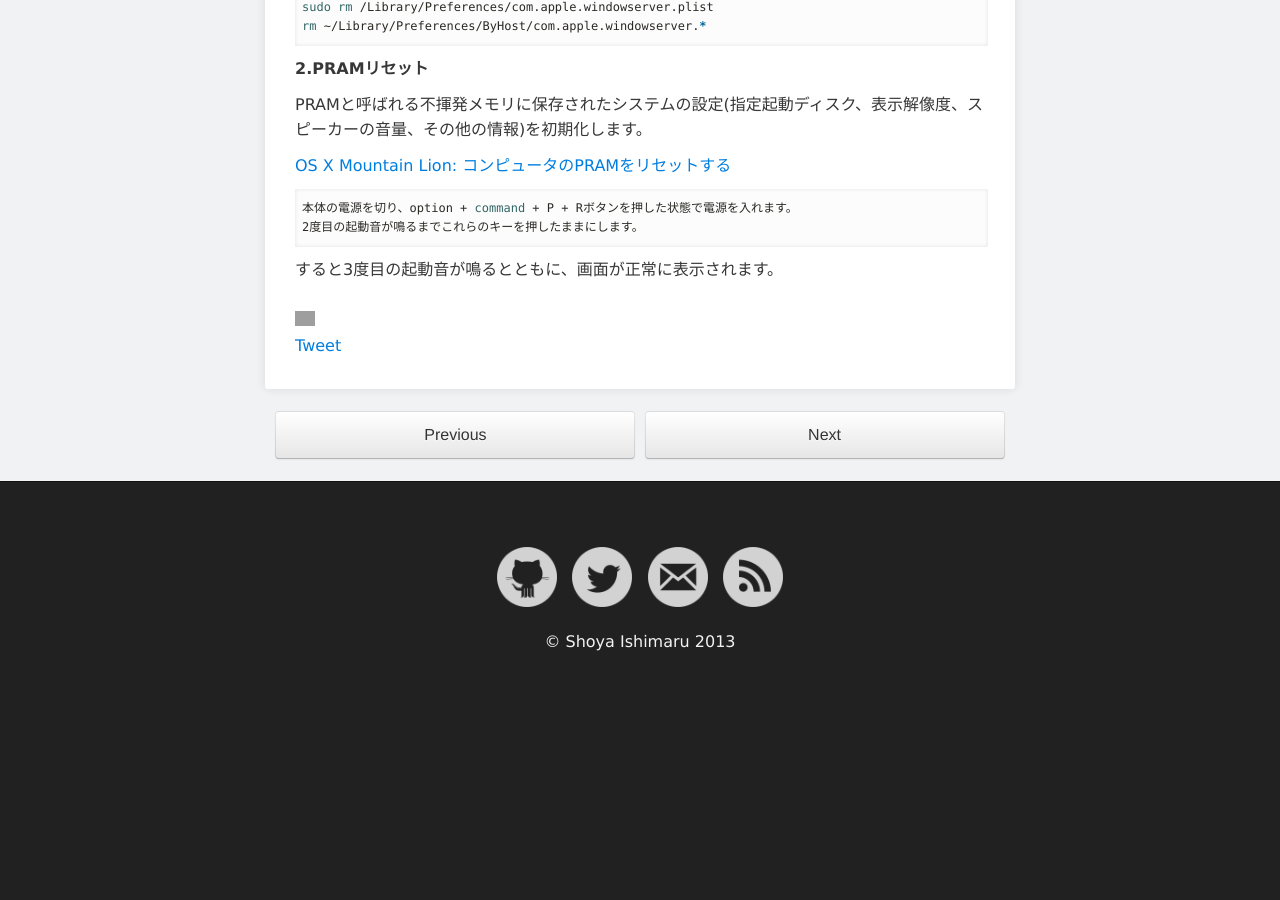
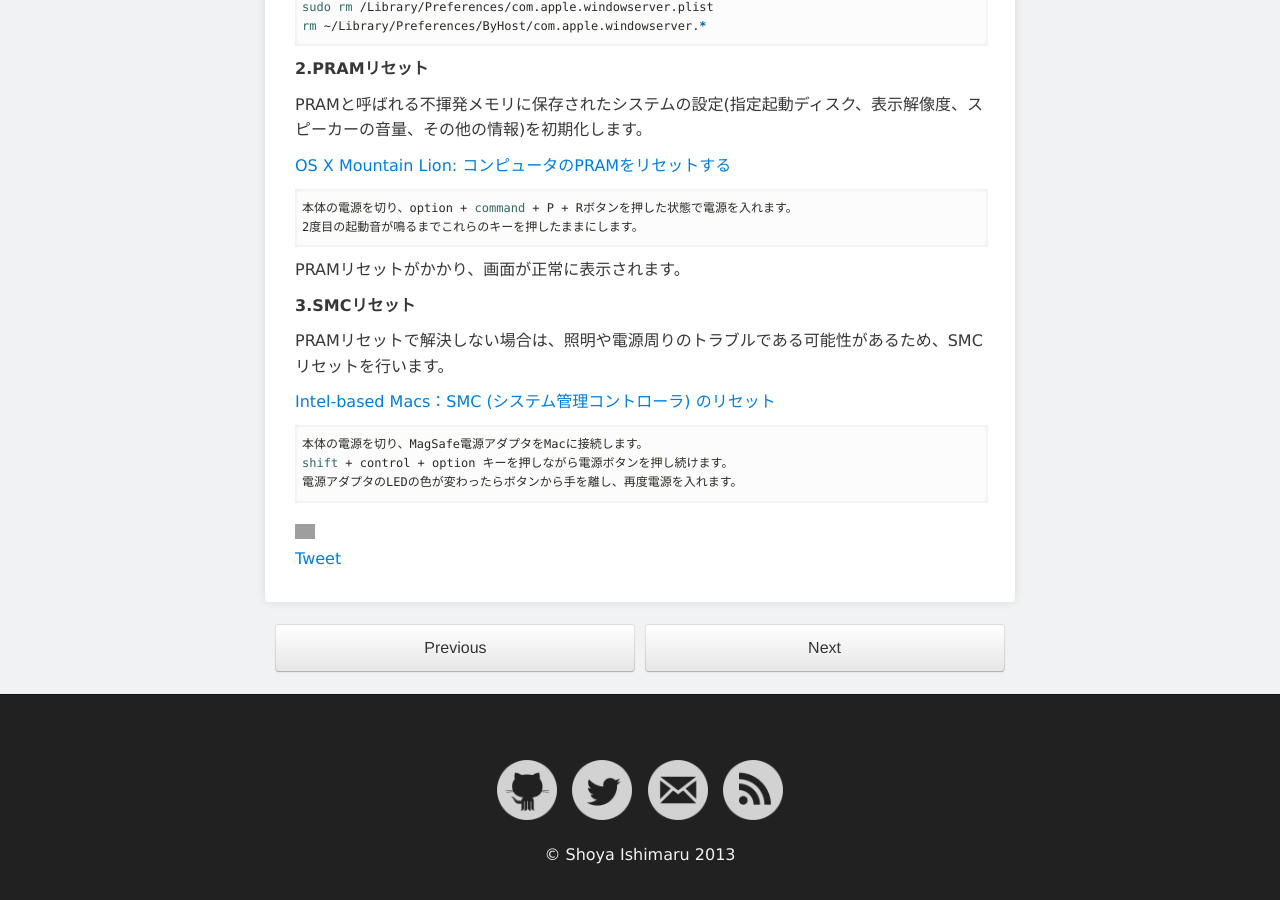
Before and after one commit to Mrk1869/source-mrk1869.github.com, a Jekyll site: the page built from _posts/2013-10-23-mac_display_trouble.md, in a window 1280 px wide and 900 px high, scrolled down 772 px. Built offline with Jekyll 4.4.1, drawn with Linux system fonts in a browser that asks for light colours; some web fonts are replaced; comment, search, counter and statistics services are not loaded; before the commit the page ends 1487 px from its top, so only the background shows below that; grey boxes are pictures that could not be loaded.

Commit message:
Updated post: mac display trouble

```diff
--- a/_posts/2013-10-23-mac_display_trouble.md
+++ b/_posts/2013-10-23-mac_display_trouble.md
@@ -44,4 +44,18 @@ PRAMと呼ばれる不揮発メモリに保存されたシステムの設定(指
 
 {% endhighlight %}
 
-すると3度目の起動音が鳴るとともに、画面が正常に表示されます。
+PRAMリセットがかかり、画面が正常に表示されます。
+
+**3.SMCリセット**
+
+PRAMリセットで解決しない場合は、照明や電源周りのトラブルである可能性があるため、SMCリセットを行います。
+
+[Intel-based Macs：SMC (システム管理コントローラ) のリセット](http://support.apple.com/kb/ht3964?viewlocale=ja_JP)
+
+{% highlight bash %}
+
+本体の電源を切り、MagSafe電源アダプタをMacに接続します。
+shift + control + option キーを押しながら電源ボタンを押し続けます。
+電源アダプタのLEDの色が変わったらボタンから手を離し、再度電源を入れます。
+
+{% endhighlight %}
```
